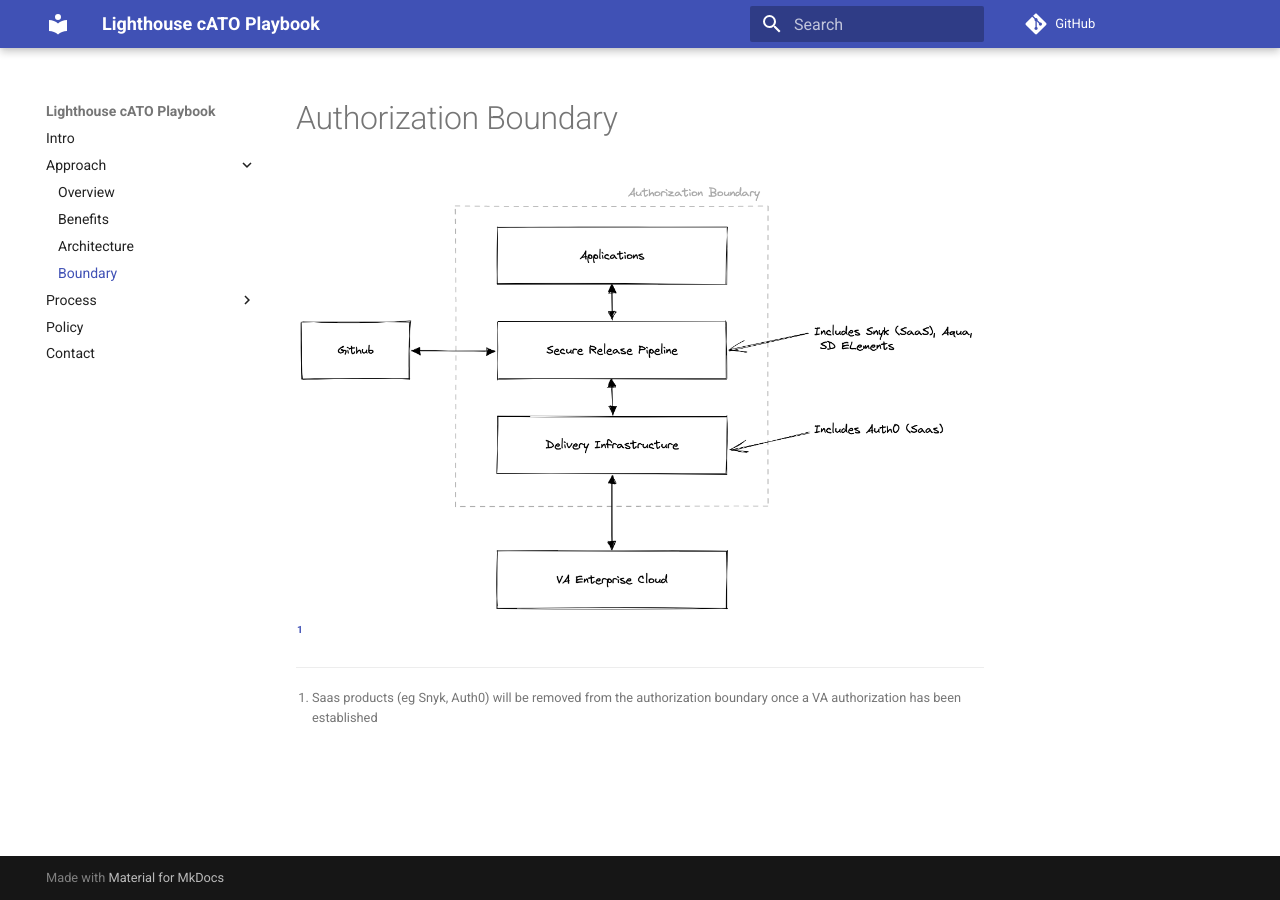
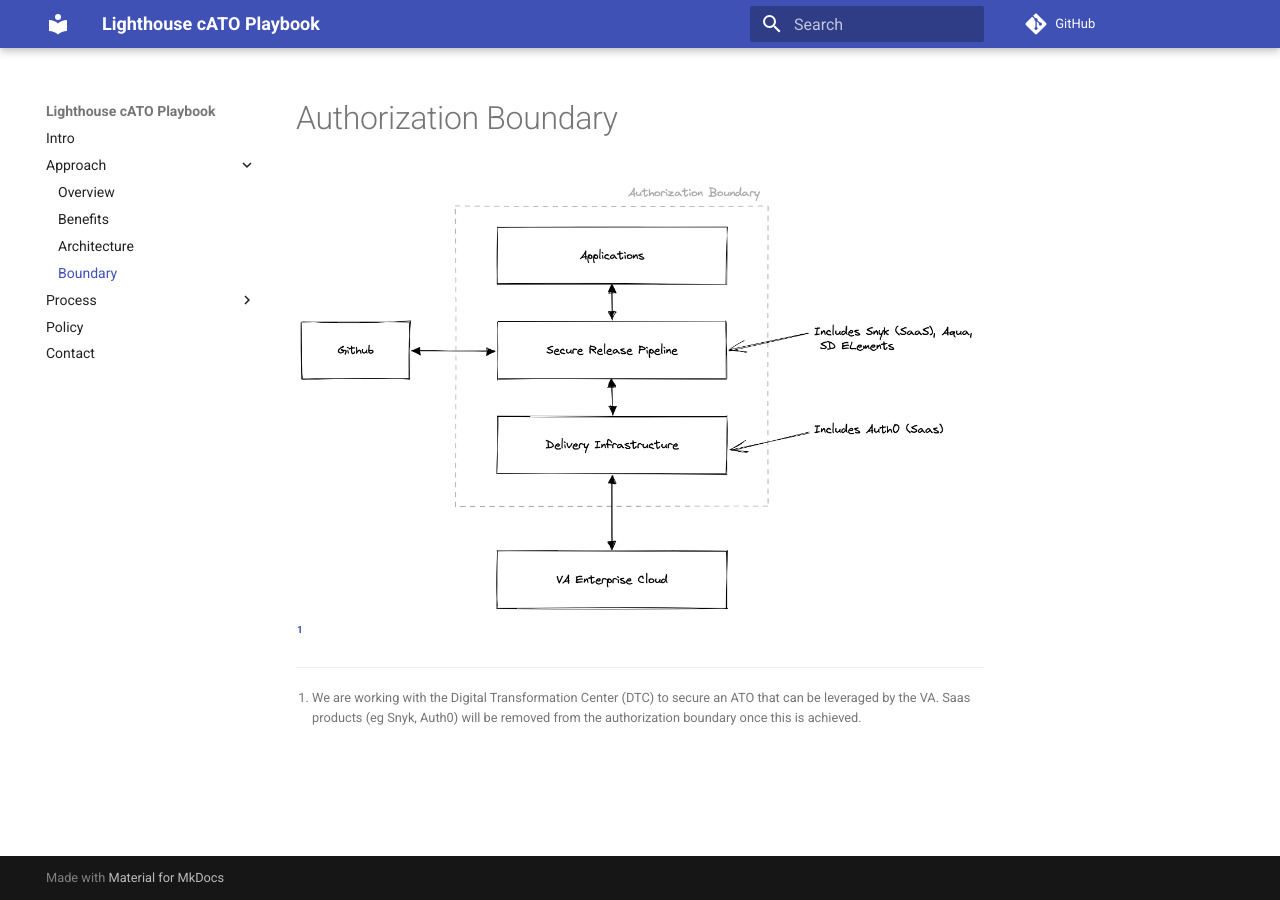
Before and after one commit to rise8-us/cato-playbook, an MkDocs documentation site: the page built from docs/boundary.md, in a window 1280 px wide. Built offline with MkDocs 1.6.1 and Material for MkDocs 9.7.7, drawn with Linux system fonts in a browser that asks for light colours; comment, search, counter and statistics services are not loaded.

Commit message:
Updated boundary footnote

```diff
--- a/docs/boundary.md
+++ b/docs/boundary.md
@@ -2,4 +2,5 @@
 
 ![Boundary!](images/boundary.png "Boundary")[^1]
 
-[^1]: Saas products (eg Snyk, Auth0) will be removed from the authorization boundary once a VA authorization has been established
+[^1]: We are working with the Digital Transformation Center (DTC) to secure an ATO that can be leveraged by the VA.
+      Saas products (eg Snyk, Auth0) will be removed from the authorization boundary once this is achieved.
```
